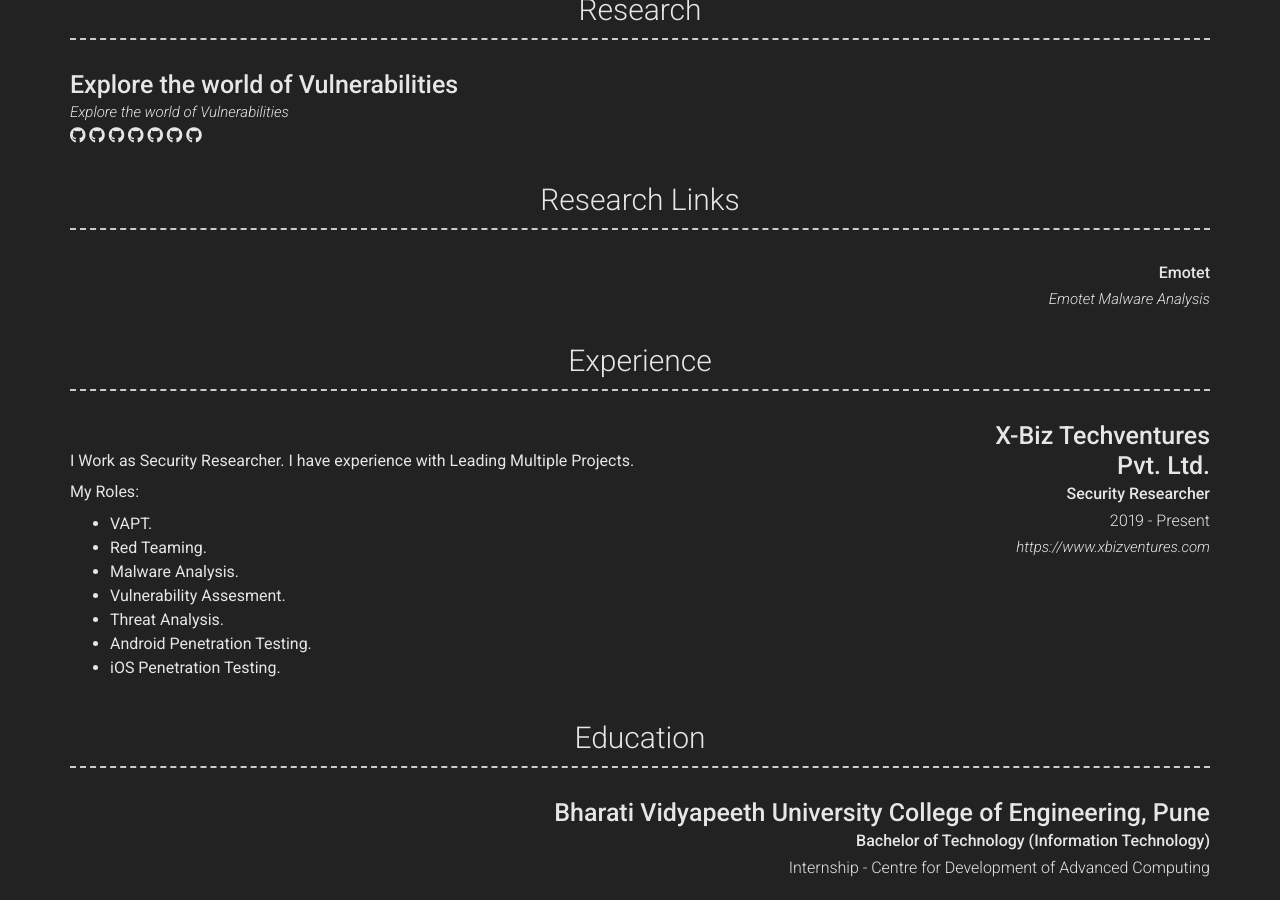
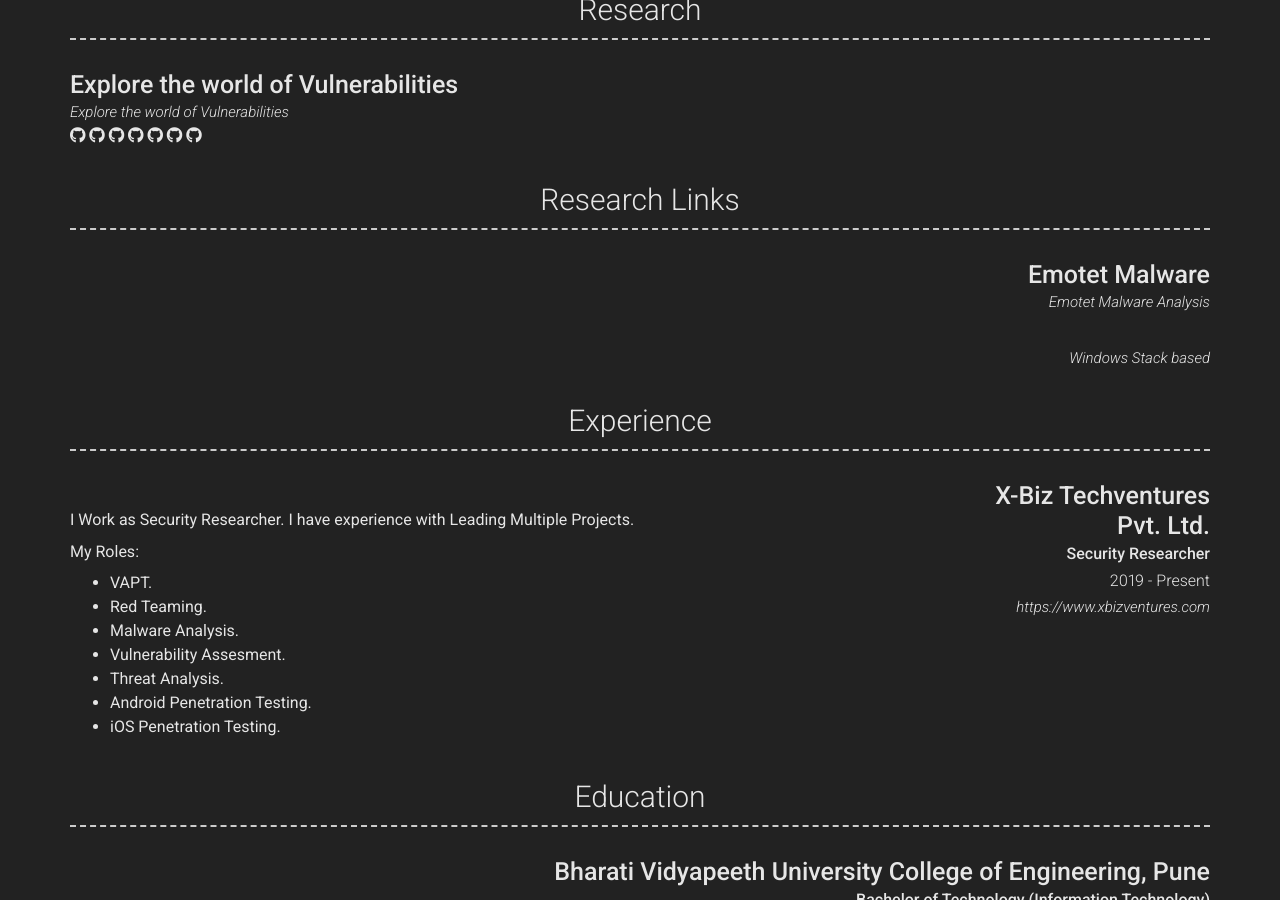
Before and after one commit to yashomer1994/Resume, a Jekyll site: the page built from index.md, in a window 1280 px wide and 900 px high, scrolled down 611 px. Built offline with Jekyll 4.4.1, drawn with Linux system fonts in a browser that asks for light colours; nearby versions of some CDN libraries.

Commit message:
Update _config.yml

```diff
--- a/_config.yml
+++ b/_config.yml
@@ -102,12 +102,9 @@
         link: https://yashomer1994.github.io/yash007.github.io/pe/msdos/2021/01/31/Ancillary-Function-Driver.html
         link_text: Emotet Malware Analysis
 
-    layout: list
-    content:
       - layout: right
-        sub_title: Emotet
-        link: https://yashomer1994.github.io/yash007.github.io/pe/msdos/2021/01/31/Ancillary-Function-Driver.html
-        link_text: Emotet Malware Analysis
+        link: https://yashomer1994.github.io/yash007.github.io/c/c++/asssembly/2021/01/11/Windows-Stack-Buffer-Overflow.html
+        link_text: Windows Stack based
 
 
 
```
